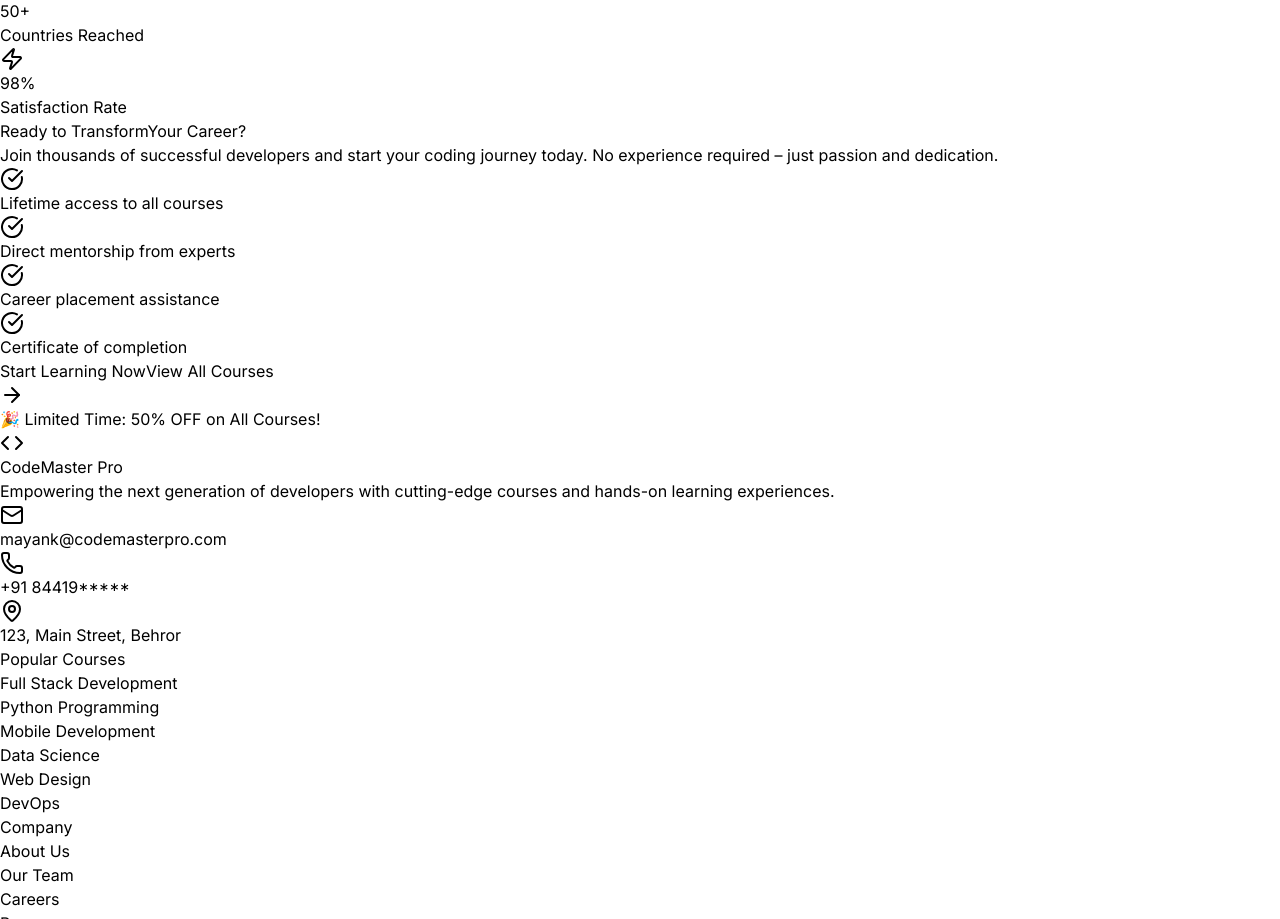
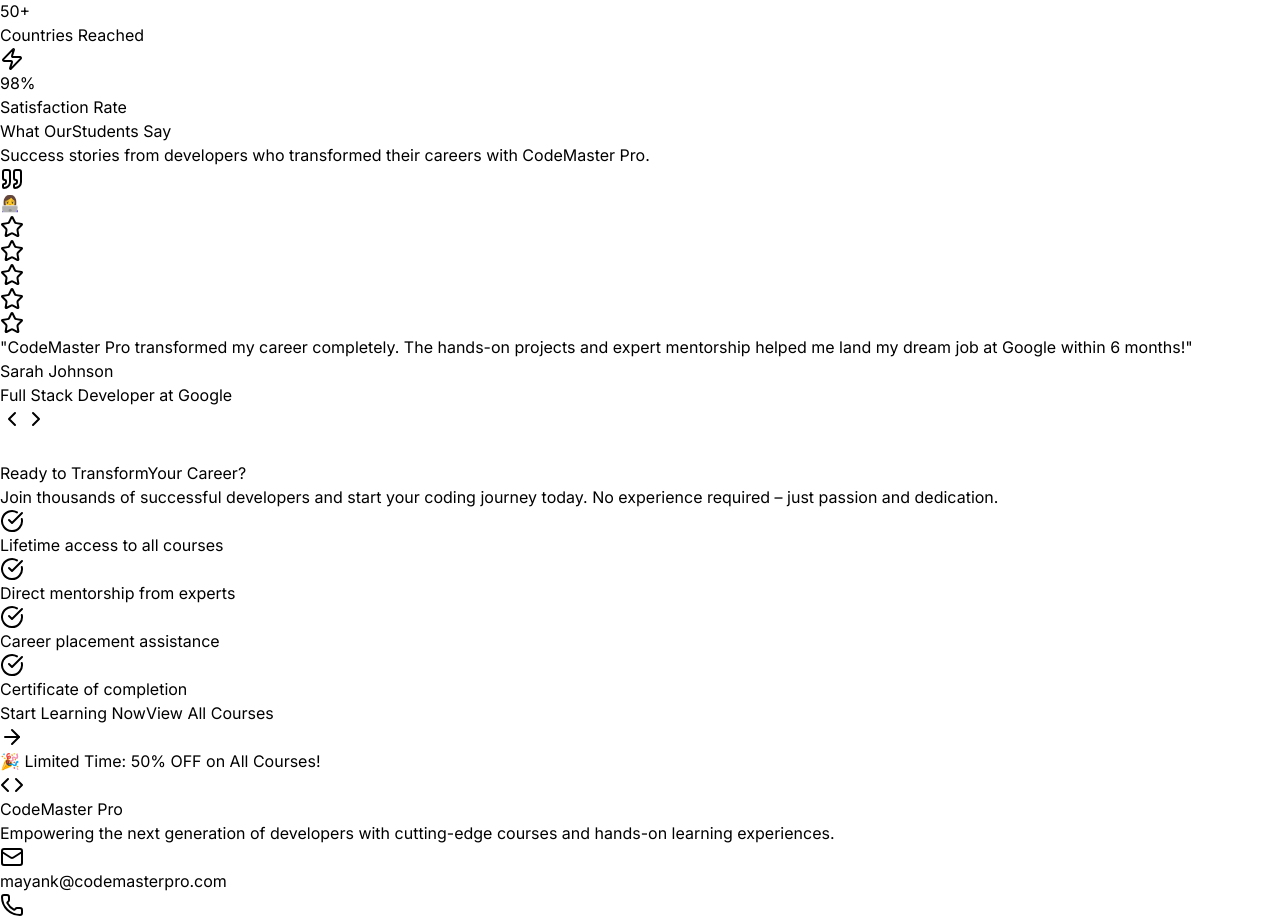
Before and after one commit to MayankYadav-dev/CodeMaster-Pro, a Next.js app: page / in a window 1280 px wide. Shown: the part 2389-3308 px from the top of the page. Built offline with nearby package versions, Linux system fonts and the light colour scheme.

Commit message:
add testimonials section

```diff
--- a/src/app/page.js
+++ b/src/app/page.js
@@ -4,6 +4,7 @@
 import Footer from '@/components/Footer'
 import Courses from '@/components/Courses'
 import Stats from '@/components/Stats'
+import Testimonials from '@/components/Testimonials'
 import CTA from '@/components/CTA'
 
 export default function Home() {
@@ -14,6 +15,7 @@
       <Features />
       <Courses />
       <Stats />
+      <Testimonials />
       <CTA />
       <Footer />
     </main>
--- /dev/null
+++ b/src/components/Testimonials.js
@@ -0,0 +1,123 @@
+'use client';
+import { useState } from 'react';
+import { ChevronLeft, ChevronRight, Star, Quote } from 'lucide-react';
+
+export default function Testimonials() {
+  const [currentIndex, setCurrentIndex] = useState(0);
+
+  const testimonials = [
+    {
+      name: 'Sarah Johnson',
+      role: 'Full Stack Developer at Google',
+      image: '👩‍💻',
+      content:
+        'CodeMaster Pro transformed my career completely. The hands-on projects and expert mentorship helped me land my dream job at Google within 6 months!',
+      rating: 5
+    },
+    {
+      name: 'Michael Chen',
+      role: 'Software Engineer at Microsoft',
+      image: '👨‍💻',
+      content:
+        'The quality of instruction is unmatched. I went from zero programming knowledge to building full-stack applications. Highly recommended!',
+      rating: 5
+    },
+    {
+      name: 'Emily Rodriguez',
+      role: 'Data Scientist at Netflix',
+      image: '👩‍🔬',
+      content:
+        'The Python for Data Science course was incredible. The practical approach and real-world projects gave me the confidence to switch careers.',
+      rating: 5
+    },
+    {
+      name: 'David Kim',
+      role: 'Mobile Developer at Uber',
+      image: '👨‍🚀',
+      content:
+        'Learning React Native here was the best decision I made. The instructors are industry experts who really care about student success.',
+      rating: 5
+    }
+  ];
+
+  const nextTestimonial = () => {
+    setCurrentIndex((prevIndex) => (prevIndex + 1) % testimonials.length);
+  };
+
+  const prevTestimonial = () => {
+    setCurrentIndex((prevIndex) => (prevIndex - 1 + testimonials.length) % testimonials.length);
+  };
+
+  return (
+    <section className="py-24 bg-[#F1EFEC] dark:bg-[#030303] transition-colors duration-300">
+      <div className="max-w-7xl mx-auto px-4 sm:px-6 lg:px-8">
+        <div className="text-center mb-16">
+          <h2 className="text-4xl md:text-5xl font-bold text-[#123458] dark:text-[#D4C9BE] mb-4">
+            What Our
+            <span className="block text-[#123458]/70 dark:text-[#D4C9BE]/70">Students Say</span>
+          </h2>
+          <p className="text-xl text-[#123458]/70 dark:text-[#D4C9BE]/70 max-w-3xl mx-auto">
+            Success stories from developers who transformed their careers with CodeMaster Pro.
+          </p>
+        </div>
+
+        <div className="relative max-w-4xl mx-auto">
+          <div className="bg-white dark:bg-[#123458] text-[#123458] dark:text-[#D4C9BE] rounded-3xl p-8 md:p-12 shadow-xl border border-[#AEC8A4] dark:border-[#D4C9BE]/30">
+            <div className="flex items-center justify-center mb-8">
+              <Quote className="w-16 h-16 text-[#123458] dark:text-[#D4C9BE] opacity-20" />
+            </div>
+
+            <div className="text-center">
+              <div className="text-6xl mb-6">{testimonials[currentIndex].image}</div>
+
+              <div className="flex justify-center mb-6">
+                {[...Array(testimonials[currentIndex].rating)].map((_, i) => (
+                  <Star key={i} className="w-6 h-6 text-yellow-500 fill-current" />
+                ))}
+              </div>
+
+              <blockquote className="text-xl md:text-2xl font-medium mb-8 leading-relaxed">
+                "{testimonials[currentIndex].content}"
+              </blockquote>
+
+              <div className="border-t border-[#AEC8A4] dark:border-[#D4C9BE]/30 pt-8">
+                <h4 className="text-xl font-bold mb-2">{testimonials[currentIndex].name}</h4>
+                <p className="text-[#123458]/70 dark:text-[#D4C9BE]/70 font-medium">
+                  {testimonials[currentIndex].role}
+                </p>
+              </div>
+            </div>
+          </div>
+
+          <button
+            onClick={prevTestimonial}
+            className="absolute left-4 top-1/2 transform -translate-y-1/2 w-12 h-12 bg-[#FFFFFF] dark:bg-[#123458] text-[#123458] dark:text-[#D4C9BE] rounded-full border border-[#AEC8A4] dark:border-[#D4C9BE]/30 shadow-md hover:scale-110 transition-all duration-200 flex items-center justify-center"
+          >
+            <ChevronLeft className="w-6 h-6" />
+          </button>
+
+          <button
+            onClick={nextTestimonial}
+            className="absolute right-4 top-1/2 transform -translate-y-1/2 w-12 h-12 bg-[#FFFFFF] dark:bg-[#123458] text-[#123458] dark:text-[#D4C9BE] rounded-full border border-[#AEC8A4] dark:border-[#D4C9BE]/30 shadow-md hover:scale-110 transition-all duration-200 flex items-center justify-center"
+          >
+            <ChevronRight className="w-6 h-6" />
+          </button>
+
+          <div className="flex justify-center mt-8 space-x-2">
+            {testimonials.map((_, index) => (
+              <button
+                key={index}
+                onClick={() => setCurrentIndex(index)}
+                className={`w-3 h-3 rounded-full transition-all duration-200 ${
+                  index === currentIndex
+                    ? 'bg-[#123458] dark:bg-[#D4C9BE]'
+                    : 'bg-[#AEC8A4] dark:bg-[#8A784E] hover:opacity-80'
+                }`}
+              />
+            ))}
+          </div>
+        </div>
+      </div>
+    </section>
+  );
+}
```
